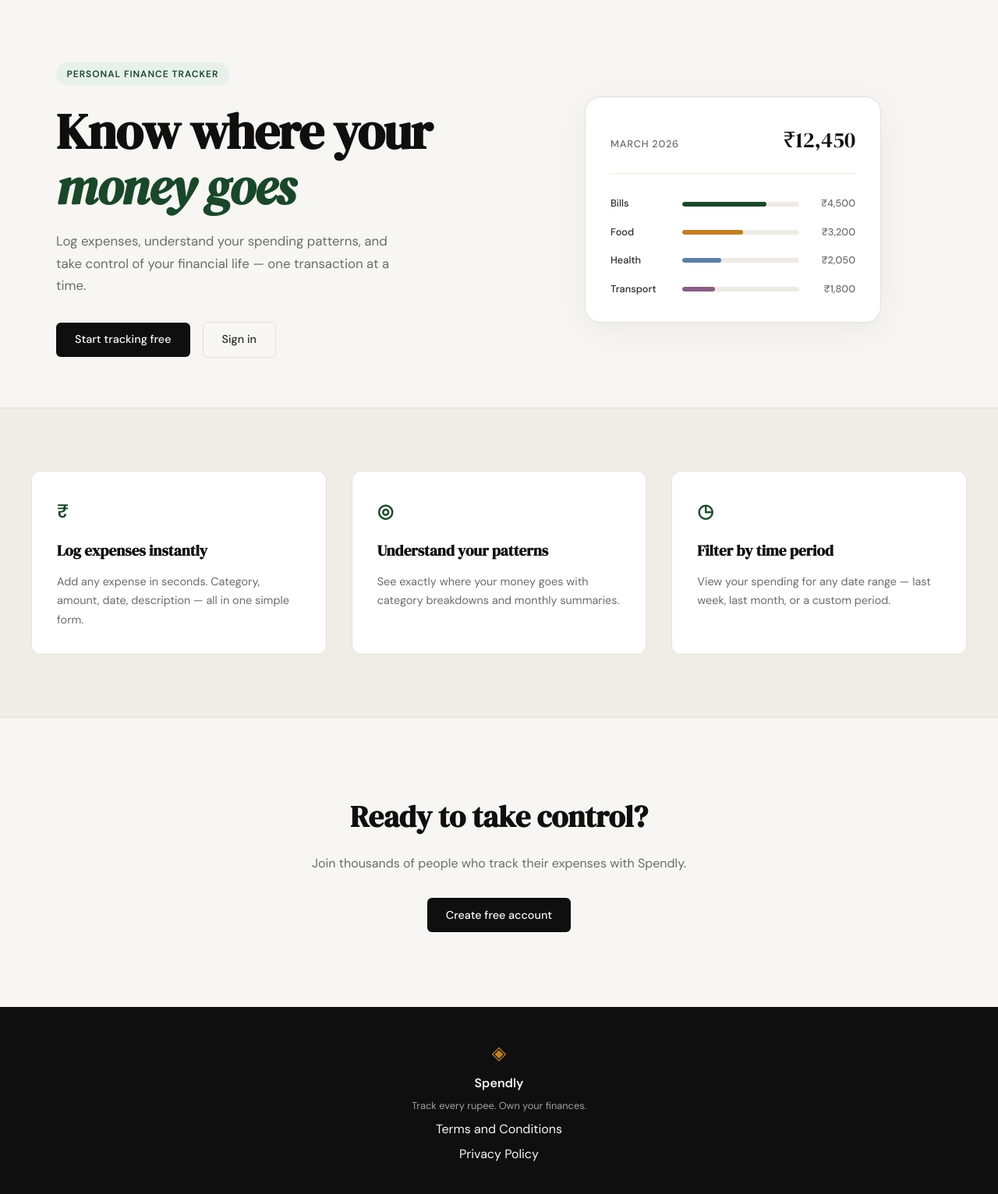
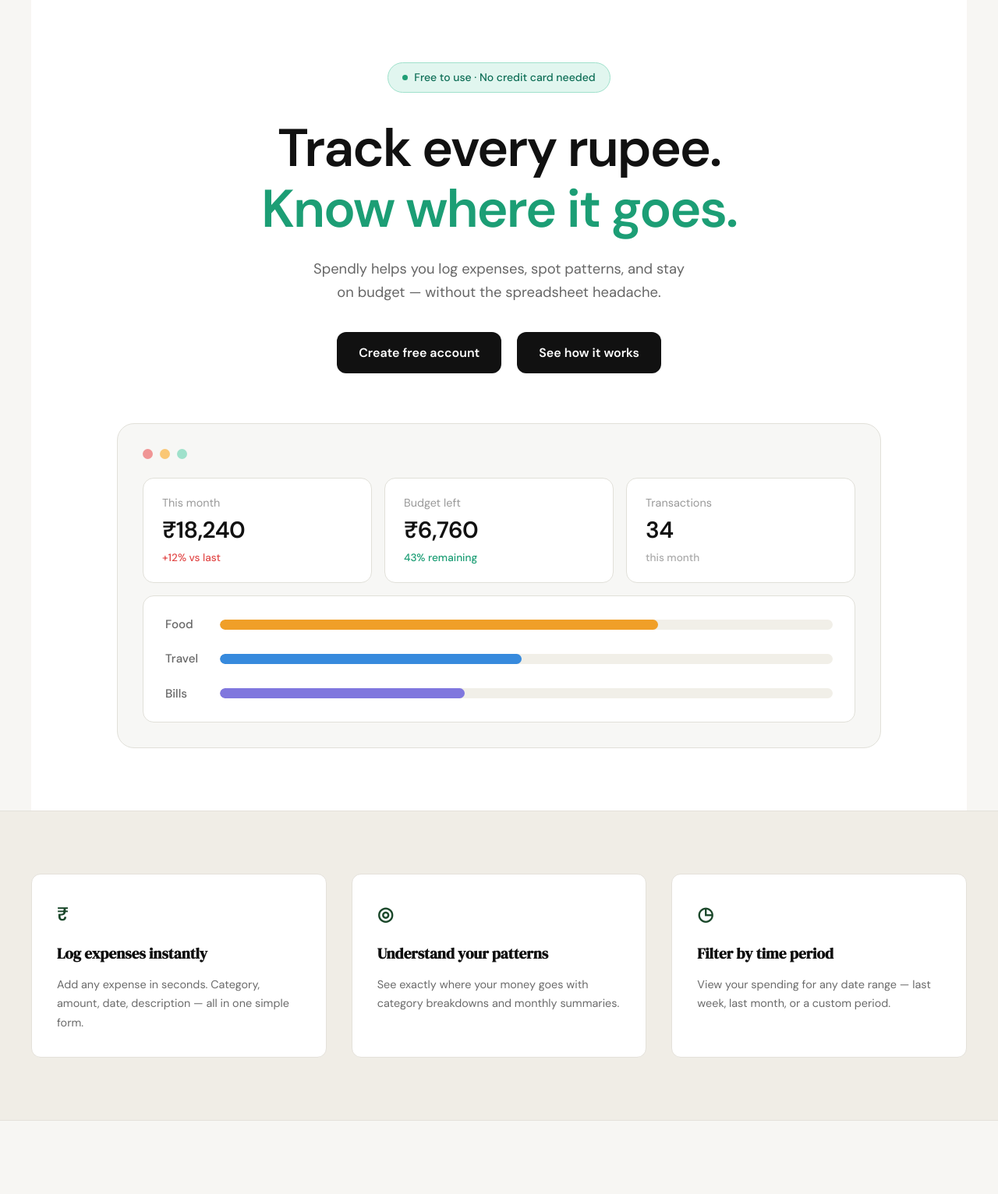
Before and after one commit to akshitchandel188/SpendX, a Flask app: page / in a window 1280 px wide. Shown: the part 61-1593 px from the top of the page at 78% size. Run offline with Flask 3, Linux system fonts and the light colour scheme.

Commit message:
landing: redesign hero section to match mockup

```diff
--- /dev/null
+++ b/static/css/landing.css
@@ -0,0 +1,269 @@
+/* ------------------------------------------------------------------ */
+/* Hero Section - Updated Design                                      */
+/* ------------------------------------------------------------------ */
+
+.hero {
+    background: #ffffff;
+    width: 100%;
+    display: flex;
+    flex-direction: column;
+    align-items: center;
+    text-align: center;
+    padding: 5rem 1.5rem 5rem;
+    box-sizing: border-box;
+    grid-template-columns: none;
+    gap: 0;
+}
+
+.hero-badge {
+    display: inline-flex;
+    align-items: center;
+    gap: 0.5rem;
+    background: #e1f6ef;
+    color: #0f6f57;
+    border: 1px solid #9fe1cb;
+    font-size: 0.875rem;
+    font-weight: 500;
+    letter-spacing: normal;
+    text-transform: none;
+    padding: 0.45rem 1.15rem;
+    border-radius: 9999px;
+    margin-bottom: 2rem;
+}
+
+.badge-dot {
+    width: 7px;
+    height: 7px;
+    background-color: #1f9e75;
+    border-radius: 50%;
+    display: inline-block;
+}
+
+.hero-title {
+    font-family: var(--font-body);
+    font-size: clamp(2.5rem, 5.5vw, 4.25rem);
+    font-weight: 700;
+    line-height: 1.15;
+    letter-spacing: -0.03em;
+    color: #111111;
+    margin: 0 0 1.5rem;
+}
+
+.hero-title .title-accent {
+    color: #1c9e75;
+    font-style: normal;
+}
+
+.hero-subtitle {
+    font-size: 1.15rem;
+    color: #666666;
+    line-height: 1.6;
+    max-width: 620px;
+    margin: 0 auto 2.25rem;
+}
+
+.hero-actions {
+    display: flex;
+    gap: 1.25rem;
+    align-items: center;
+    justify-content: center;
+    margin-bottom: 4rem;
+}
+
+.hero-btn {
+    display: inline-flex;
+    align-items: center;
+    justify-content: center;
+    background: #111111;
+    color: #ffffff !important;
+    padding: 0.85rem 1.75rem;
+    border-radius: 12px;
+    font-family: var(--font-body);
+    font-size: 1rem;
+    font-weight: 600;
+    text-decoration: none;
+    transition: background 0.2s, transform 0.1s;
+    border: none;
+    cursor: pointer;
+}
+
+.hero-btn:hover {
+    background: #282828;
+}
+
+/* ------------------------------------------------------------------ */
+/* Hero Visual (Dashboard Preview)                                    */
+/* ------------------------------------------------------------------ */
+
+.hero-visual {
+    width: 100%;
+    display: flex !important;
+    justify-content: center;
+}
+
+.hero-preview {
+    width: 100%;
+    max-width: 980px;
+    background: #f7f7f5;
+    border: 1px solid #e1e0d9;
+    border-radius: 22px;
+    padding: 2rem;
+    box-sizing: border-box;
+    text-align: left;
+}
+
+.preview-dots {
+    display: flex;
+    gap: 9px;
+    margin-bottom: 1.5rem;
+}
+
+.preview-dot {
+    width: 13px;
+    height: 13px;
+    border-radius: 50%;
+    display: inline-block;
+}
+
+.dot-red {
+    background: #f09595;
+}
+
+.dot-yellow {
+    background: #fac775;
+}
+
+.dot-green {
+    background: #9fe1cb;
+}
+
+.preview-metrics {
+    display: grid;
+    grid-template-columns: repeat(3, 1fr);
+    gap: 1rem;
+    margin-bottom: 1rem;
+}
+
+.metric-card {
+    background: #ffffff;
+    border: 1px solid #e1e0d9;
+    border-radius: 14px;
+    padding: 1.25rem 1.5rem;
+    display: flex;
+    flex-direction: column;
+    gap: 0.4rem;
+    text-align: left;
+}
+
+.metric-label {
+    font-size: 0.9rem;
+    color: #999999;
+    font-weight: 400;
+}
+
+.metric-value {
+    font-family: var(--font-body);
+    font-size: 1.85rem;
+    font-weight: 700;
+    color: #111111;
+    letter-spacing: -0.02em;
+    line-height: 1.2;
+}
+
+.metric-sub {
+    font-size: 0.85rem;
+    font-weight: 500;
+}
+
+.sub-danger {
+    color: #e24b4a;
+}
+
+.sub-success {
+    color: #1c9e75;
+}
+
+.sub-muted {
+    color: #aaaaaa;
+}
+
+.preview-bars-card {
+    background: #ffffff;
+    border: 1px solid #e1e0d9;
+    border-radius: 14px;
+    padding: 1.5rem 1.75rem;
+    display: flex;
+    flex-direction: column;
+    gap: 1.25rem;
+}
+
+.preview-bar-row {
+    display: grid;
+    grid-template-columns: 50px 1fr;
+    align-items: center;
+    gap: 1.25rem;
+}
+
+.bar-label {
+    font-size: 0.95rem;
+    font-weight: 500;
+    color: #666666;
+    text-align: left;
+}
+
+.bar-track {
+    width: 100%;
+    height: 13px;
+    background: #f1efe8;
+    border-radius: 999px;
+    overflow: hidden;
+}
+
+.bar-fill {
+    height: 100%;
+    border-radius: 999px;
+}
+
+.bar-food {
+    background: #f09f28;
+}
+
+.bar-travel {
+    background: #378add;
+}
+
+.bar-bills {
+    background: #8077de;
+}
+
+/* Responsive */
+@media (max-width: 900px) {
+    .hero-visual {
+        display: flex !important;
+    }
+}
+
+@media (max-width: 768px) {
+    .hero {
+        padding: 3rem 1rem 3rem;
+    }
+
+    .preview-metrics {
+        grid-template-columns: 1fr;
+    }
+
+    .hero-actions {
+        flex-direction: column;
+        width: 100%;
+        gap: 0.75rem;
+    }
+
+    .hero-btn {
+        width: 100%;
+        max-width: 320px;
+    }
+
+    .hero-preview {
+        padding: 1.25rem;
+    }
+}
--- a/templates/landing.html
+++ b/templates/landing.html
@@ -2,59 +2,71 @@
 
 {% block title %}Spendly — Track Every Rupee{% endblock %}
 
+{% block head %}
+<link rel="stylesheet" href="{{ url_for('static', filename='css/landing.css') }}">
+{% endblock %}
+
 {% block content %}
 
 <section class="hero">
-    <div class="hero-inner">
-        <div class="hero-badge">Personal Finance Tracker</div>
-        <h1 class="hero-title">
-            Know where your<br>
-            <em>money goes</em>
-        </h1>
-        <p class="hero-subtitle">
-            Log expenses, understand your spending patterns,
-            and take control of your financial life —
-            one transaction at a time.
-        </p>
-        <div class="hero-actions">
-            <a href="{{ url_for('register') }}" class="btn-primary">Start tracking free</a>
-            <a href="{{ url_for('login') }}" class="btn-ghost">Sign in</a>
-        </div>
+    <div class="hero-badge">
+        <span class="badge-dot"></span>
+        Free to use &middot; No credit card needed
+    </div>
+    <h1 class="hero-title">
+        Track every rupee.<br>
+        <span class="title-accent">Know where it goes.</span>
+    </h1>
+    <p class="hero-subtitle">
+        Spendly helps you log expenses, spot patterns, and stay<br>
+        on budget &mdash; without the spreadsheet headache.
+    </p>
+    <div class="hero-actions">
+        <a href="{{ url_for('register') }}" class="hero-btn">Create free account</a>
+        <a href="#features" class="hero-btn">See how it works</a>
     </div>
     <div class="hero-visual">
-        <div class="mock-card">
-            <div class="mock-card-header">
-                <span class="mock-label">March 2026</span>
-                <span class="mock-total">₹12,450</span>
+        <div class="hero-preview">
+            <div class="preview-dots">
+                <span class="preview-dot dot-red"></span>
+                <span class="preview-dot dot-yellow"></span>
+                <span class="preview-dot dot-green"></span>
             </div>
-            <div class="mock-bars">
-                <div class="mock-bar-row">
-                    <span class="mock-cat">Bills</span>
-                    <div class="mock-bar-track">
-                        <div class="mock-bar" style="width: 72%"></div>
+            <div class="preview-metrics">
+                <div class="metric-card">
+                    <span class="metric-label">This month</span>
+                    <span class="metric-value">₹18,240</span>
+                    <span class="metric-sub sub-danger">+12% vs last</span>
+                </div>
+                <div class="metric-card">
+                    <span class="metric-label">Budget left</span>
+                    <span class="metric-value">₹6,760</span>
+                    <span class="metric-sub sub-success">43% remaining</span>
+                </div>
+                <div class="metric-card">
+                    <span class="metric-label">Transactions</span>
+                    <span class="metric-value">34</span>
+                    <span class="metric-sub sub-muted">this month</span>
+                </div>
+            </div>
+            <div class="preview-bars-card">
+                <div class="preview-bar-row">
+                    <span class="bar-label">Food</span>
+                    <div class="bar-track">
+                        <div class="bar-fill bar-food" style="width: 71.5%;"></div>
                     </div>
-                    <span class="mock-amt">₹4,500</span>
                 </div>
-                <div class="mock-bar-row">
-                    <span class="mock-cat">Food</span>
-                    <div class="mock-bar-track">
-                        <div class="mock-bar mock-bar-2" style="width: 52%"></div>
+                <div class="preview-bar-row">
+                    <span class="bar-label">Travel</span>
+                    <div class="bar-track">
+                        <div class="bar-fill bar-travel" style="width: 49.2%;"></div>
                     </div>
-                    <span class="mock-amt">₹3,200</span>
                 </div>
-                <div class="mock-bar-row">
-                    <span class="mock-cat">Health</span>
-                    <div class="mock-bar-track">
-                        <div class="mock-bar mock-bar-3" style="width: 33%"></div>
+                <div class="preview-bar-row">
+                    <span class="bar-label">Bills</span>
+                    <div class="bar-track">
+                        <div class="bar-fill bar-bills" style="width: 39.9%;"></div>
                     </div>
-                    <span class="mock-amt">₹2,050</span>
-                </div>
-                <div class="mock-bar-row">
-                    <span class="mock-cat">Transport</span>
-                    <div class="mock-bar-track">
-                        <div class="mock-bar mock-bar-4" style="width: 28%"></div>
-                    </div>
-                    <span class="mock-amt">₹1,800</span>
                 </div>
             </div>
         </div>
```
